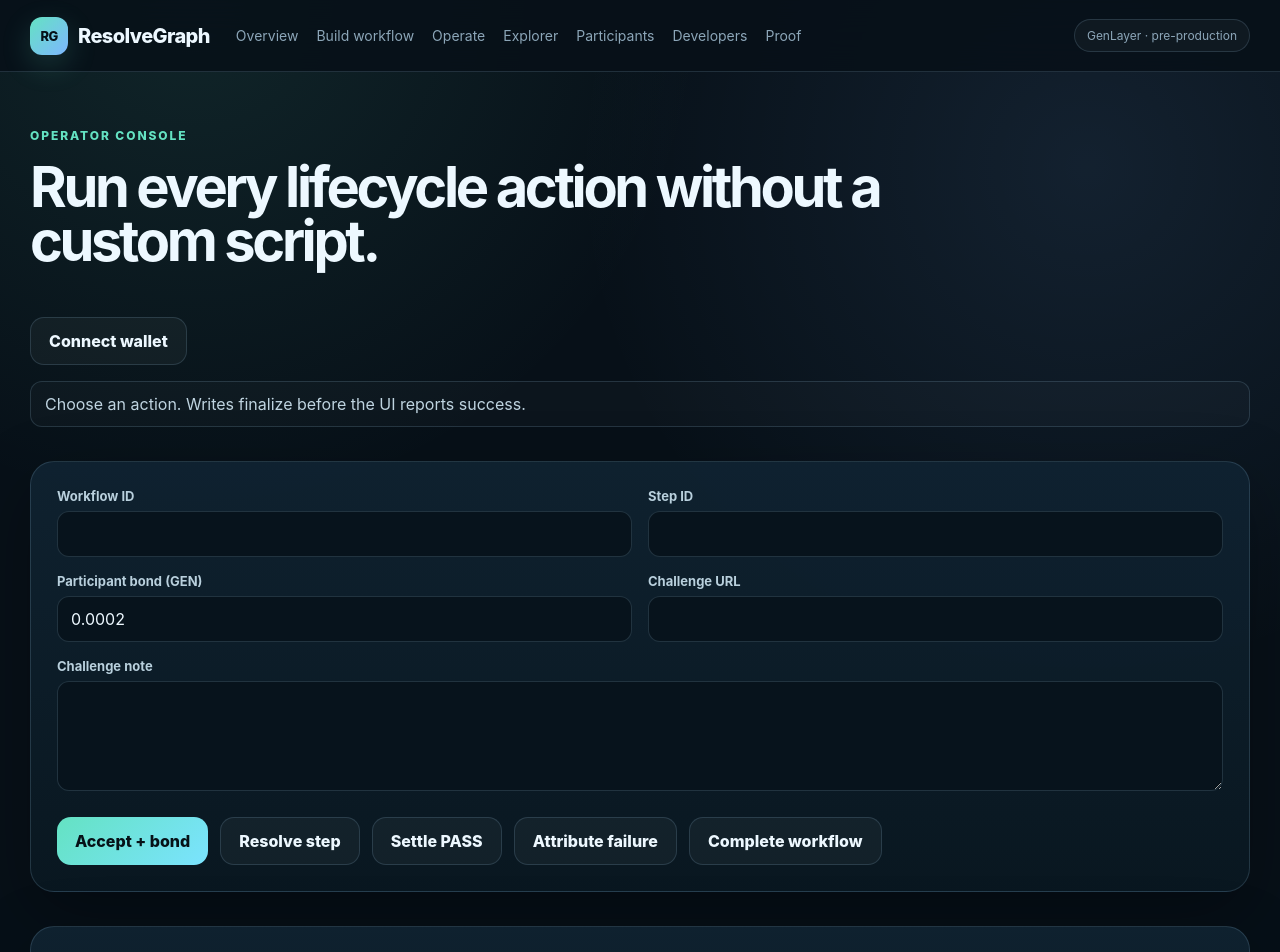
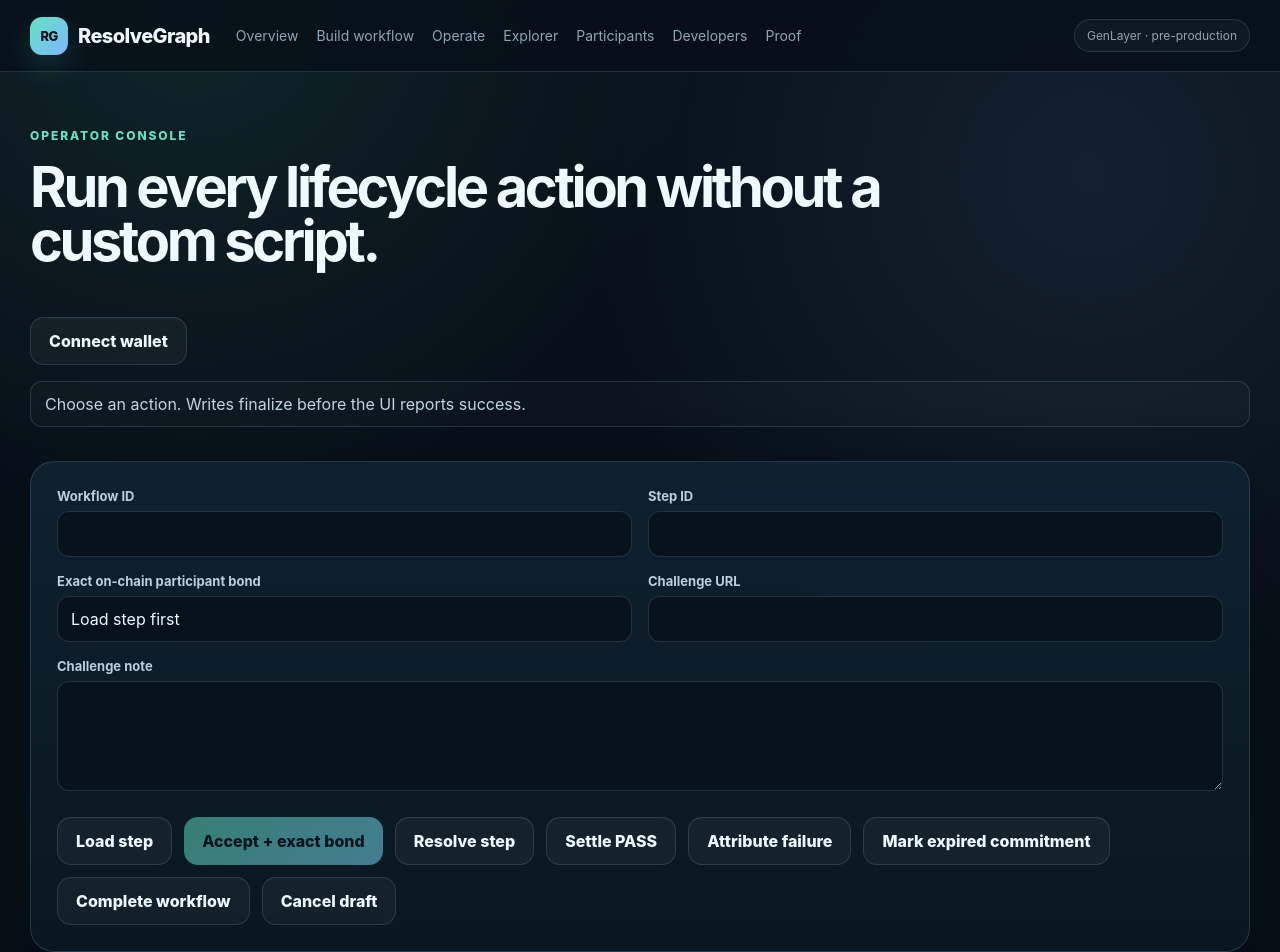
Before and after one commit to maho0638/resolvegraph-genlayer, a Next.js app in the folder frontend/: page /operate in a window 1280 px wide. Shown: the top 952 px of the page. Built offline with nearby package versions, Linux system fonts and the light colour scheme.

Commit message:
frontend: use exact bond and complete operator lifecycle

```diff
--- a/frontend/app/operate/page.tsx
+++ b/frontend/app/operate/page.tsx
@@ -1,7 +1,7 @@
 "use client";
 
 import { FormEvent, useState } from "react";
-import { parseGen, sendWrite, short, walletClient } from "@/lib/genlayer";
+import { formatGen, readContract, sendWrite, short, walletClient } from "@/lib/genlayer";
 
 export default function Operate() {
   const [account, setAccount] = useState("");
@@ -11,7 +11,7 @@
   const [busy, setBusy] = useState("");
   const [workflowId, setWorkflowId] = useState("");
   const [stepId, setStepId] = useState("");
-  const [bond, setBond] = useState("0.0002");
+  const [loadedStep, setLoadedStep] = useState<any>(null);
   const [primary, setPrimary] = useState("");
   const [support, setSupport] = useState("");
   const [challengeUrl, setChallengeUrl] = useState("");
@@ -25,6 +25,42 @@
     } catch (error: any) {
       setNotice(error?.message || "Connection failed");
     }
+  }
+
+  async function loadStep() {
+    if (!workflowId.trim() || !stepId.trim()) {
+      setNotice("Workflow ID and Step ID are required.");
+      return;
+    }
+    setBusy("load");
+    try {
+      const step = await readContract("get_step", [
+        workflowId.trim(),
+        stepId.trim(),
+      ]);
+      setLoadedStep(step);
+      setNotice(
+        "Step loaded · exact bond " + formatGen(step?.bond_required ?? 0),
+      );
+    } catch (error: any) {
+      setLoadedStep(null);
+      setNotice(error?.message || "Unable to load step.");
+    } finally {
+      setBusy("");
+    }
+  }
+
+  async function acceptExactBond() {
+    if (!loadedStep) {
+      setNotice("Load the step first so the exact on-chain bond is used.");
+      return;
+    }
+    const bond = BigInt(String(loadedStep.bond_required ?? 0));
+    if (bond <= 0n) {
+      setNotice("Loaded step does not expose a valid bond.");
+      return;
+    }
+    return act("accept_step", [workflowId, stepId], bond);
   }
 
   async function act(name: string, args: unknown[], value?: bigint) {
@@ -77,8 +113,11 @@
             <input value={stepId} onChange={(e) => setStepId(e.target.value)} />
           </div>
           <div className="field">
-            <label>Participant bond (GEN)</label>
-            <input value={bond} onChange={(e) => setBond(e.target.value)} />
+            <label>Exact on-chain participant bond</label>
+            <input
+              value={loadedStep ? formatGen(loadedStep.bond_required ?? 0) : "Load step first"}
+              readOnly
+            />
           </div>
           <div className="field">
             <label>Challenge URL</label>
@@ -95,13 +134,18 @@
 
         <div className="actions">
           <button
-            className="button"
-            onClick={() =>
-              act("accept_step", [workflowId, stepId], parseGen(bond))
-            }
+            className="button secondary"
+            onClick={loadStep}
             disabled={!!busy}
           >
-            Accept + bond
+            Load step
+          </button>
+          <button
+            className="button"
+            onClick={acceptExactBond}
+            disabled={!!busy || !loadedStep}
+          >
+            Accept + exact bond
           </button>
           <button
             className="button secondary"
@@ -126,10 +170,24 @@
           </button>
           <button
             className="button secondary"
+            onClick={() => act("mark_missed_deadline", [workflowId, stepId])}
+            disabled={!!busy}
+          >
+            Mark expired commitment
+          </button>
+          <button
+            className="button secondary"
             onClick={() => act("complete_workflow", [workflowId])}
             disabled={!!busy}
           >
             Complete workflow
+          </button>
+          <button
+            className="button secondary"
+            onClick={() => act("cancel_draft_workflow", [workflowId])}
+            disabled={!!busy}
+          >
+            Cancel draft
           </button>
         </div>
       </section>
```
